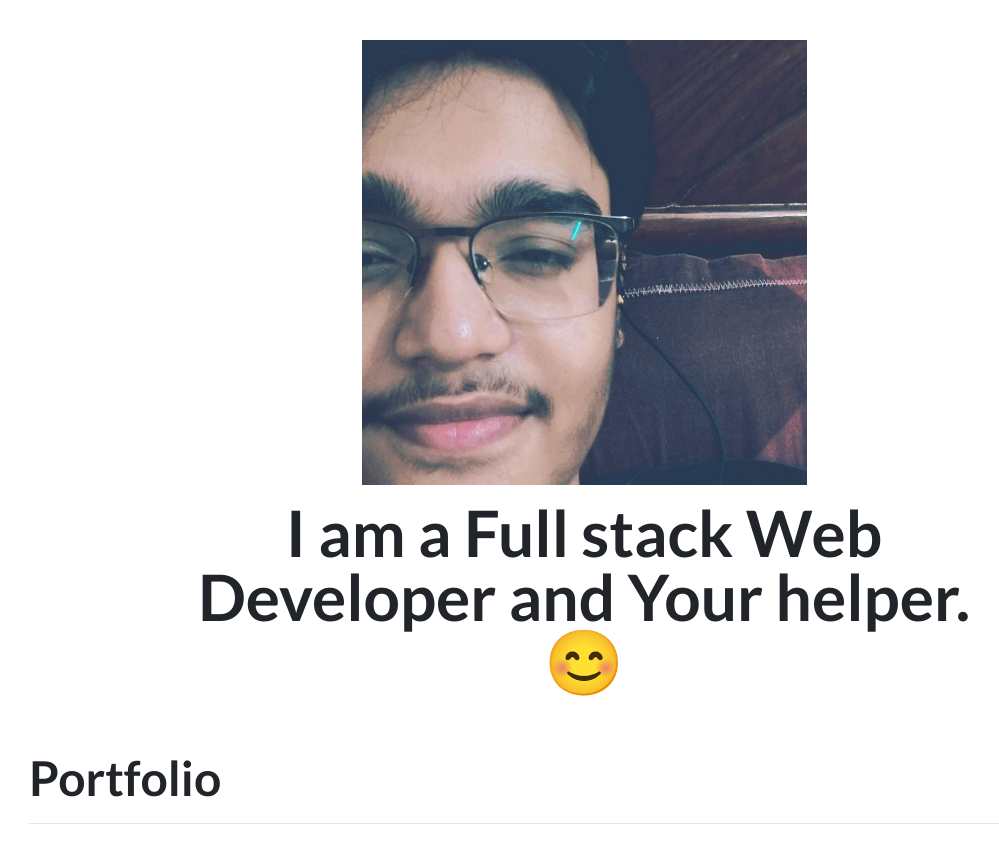
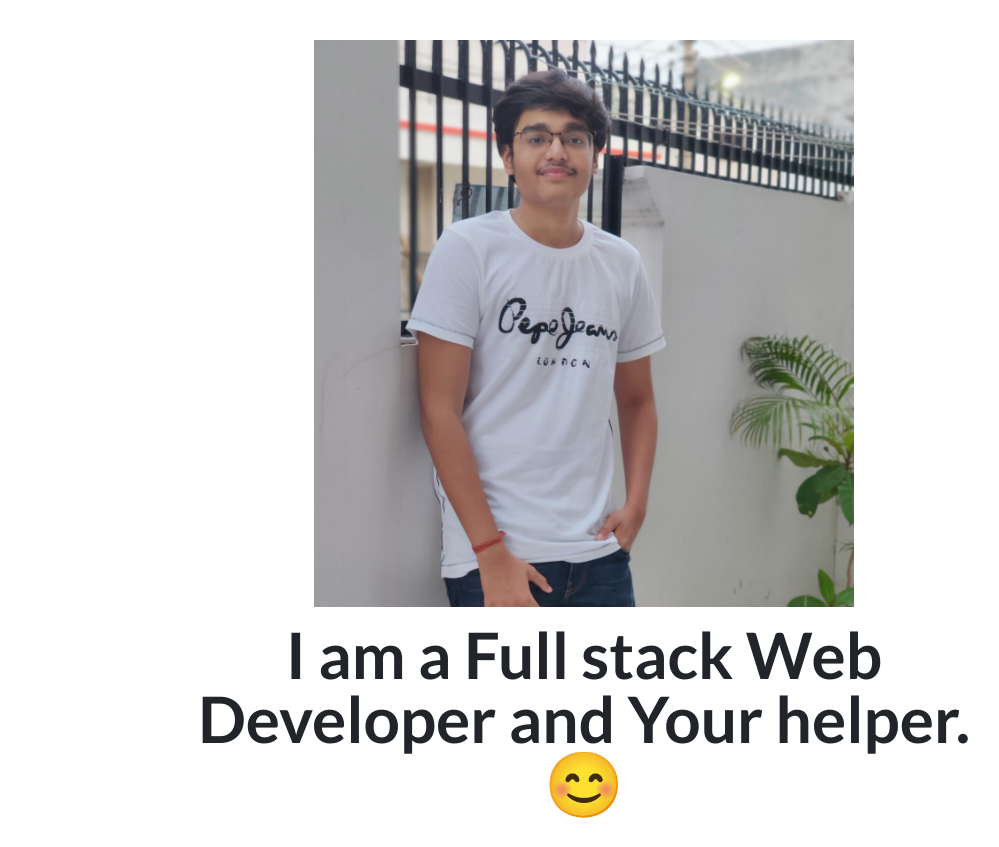
Before and after one commit to Devajsuryavanshi/devaj-portfolio, a Django app: page / in a window 1280 px wide. Shown: the part 141-988 px from the top of the page, without its empty margins (56-1055 px from the left). Run offline with Django 3.2, Linux system fonts and the light colour scheme; data comes from the database, SQL or seed files in the repository; some libraries are stand-ins or nearby versions.

Commit message:
added some css changes

```diff
--- a/portfolio/templates/portfolio/Home.html
+++ b/portfolio/templates/portfolio/Home.html
@@ -5,8 +5,8 @@
 <br>
 {% load static %}
 <div class="row justify-content-center my-3">
-  <div class="col-5">
-    <img src="{% static 'portfolio/devaj.jpg' %}" class="img-fluid dp">
+  <div class="col-6">
+    <img src="{% static 'portfolio/devaj.jpeg' %}" class="img-fluid dp">
   </div>
 </div>
 
```
Also changed, not shown: portfolio/static/portfolio/devaj.jpeg (added), portfolio/static/portfolio/devaj.jpg (deleted).
